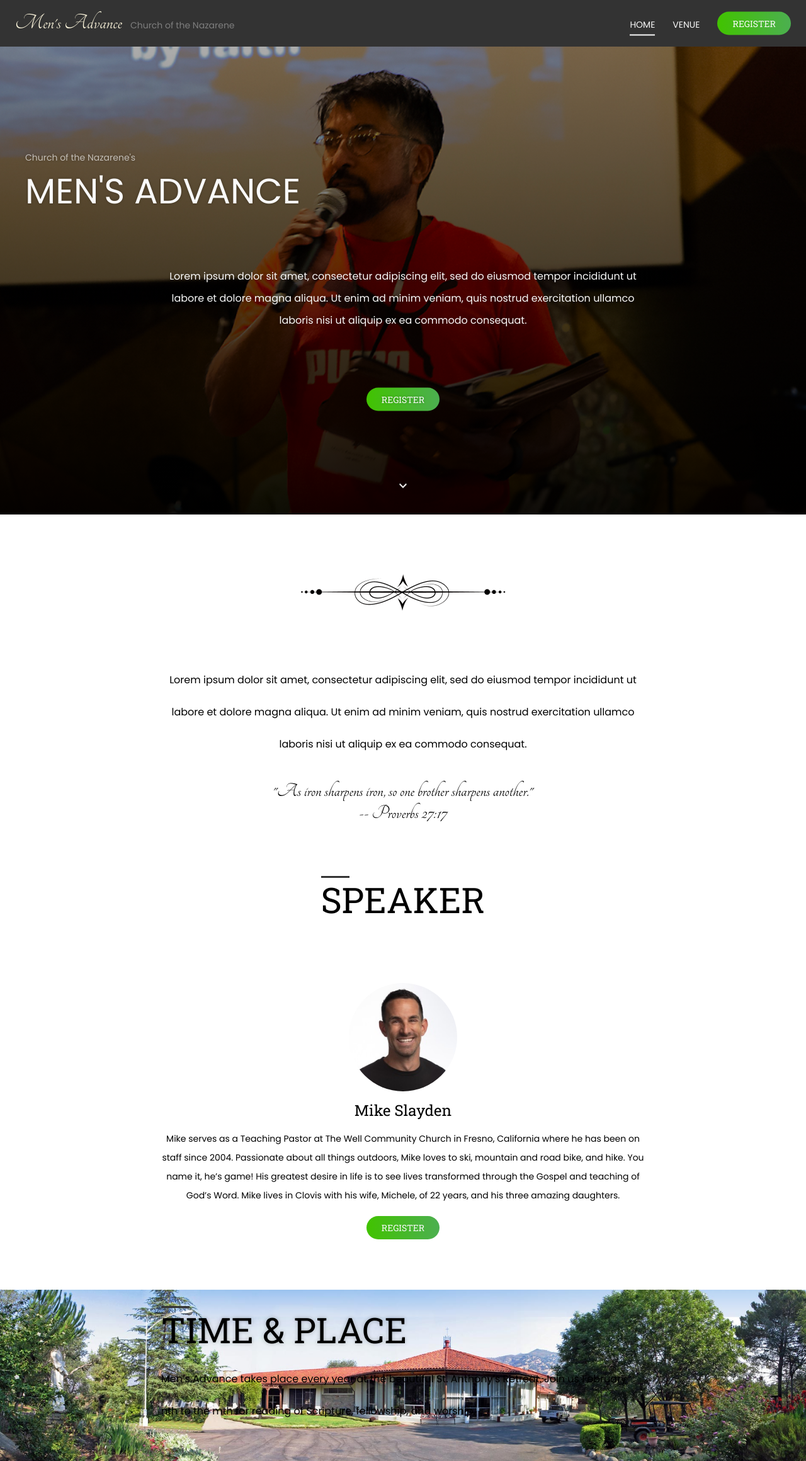
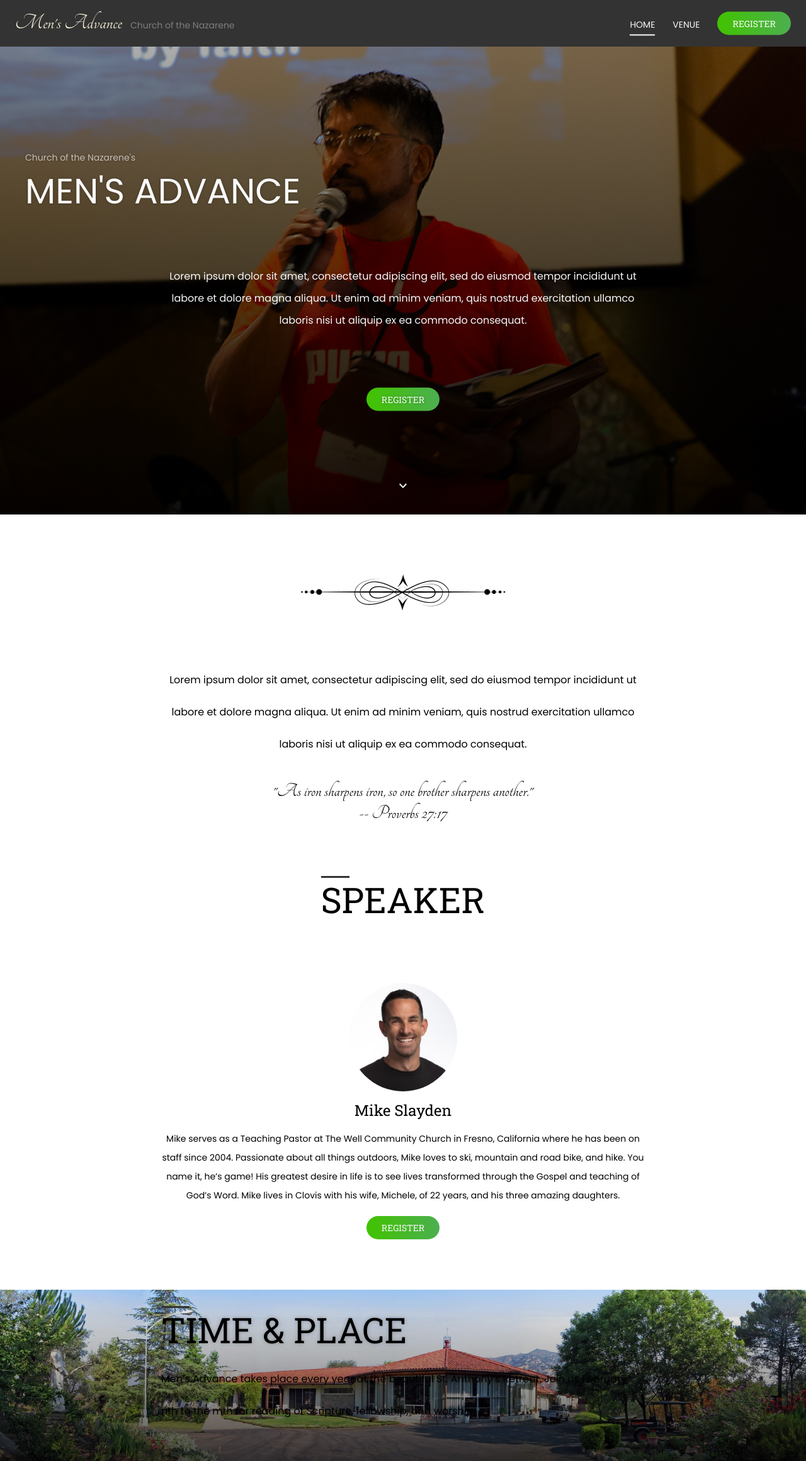
Before and after one commit to juliancoleman/mens-advance, a Jekyll site: the page built from index.html, in a window 1280 px wide. Shown: the whole page at 63% size. Built offline with Jekyll 4.4.1, drawn with Linux system fonts in a browser that asks for light colours.

Commit message:
adds gradient to time and place

```diff
--- a/assets/css/style.scss
+++ b/assets/css/style.scss
@@ -72,6 +72,7 @@
     left: 0;
     height: 100%;
     width: 100%;
+    background: linear-gradient(0deg, rgba(0, 0, 0, 0.7), transparent);
   }
 }
 
```
